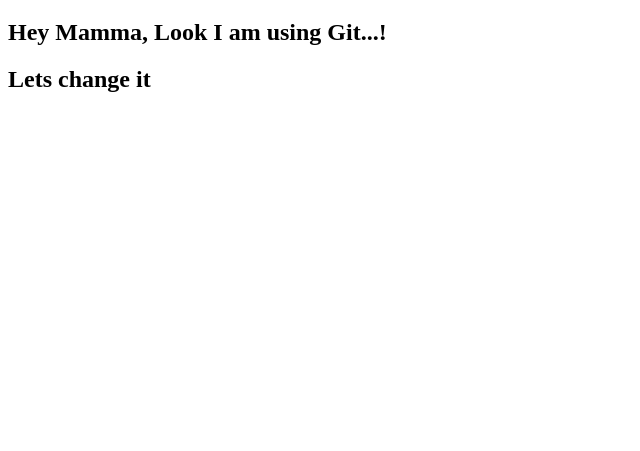
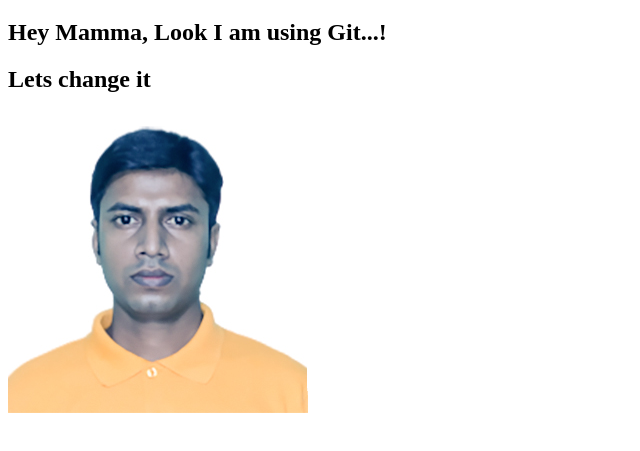
Before and after one commit to iamrokibul/my-first-website, a plain HTML site: page index.html in a window 1280 px wide. Shown: the part 61-512 px from the top of the page, without its empty margins (0-640 px from the left). Drawn offline with Linux system fonts and the light colour scheme.

Commit message:
added my image

```diff
--- a/index.html
+++ b/index.html
@@ -9,5 +9,6 @@
     <h1>This is Git Power</h1>
     <h2>Hey Mamma, Look I am using Git...!</h2>
     <h2>Lets change it</h2>
+    <img src="pasport-size.jpg" alt="">
 </body>
 </html>
```
Also changed, not shown: pasport-size.jpg (added).
